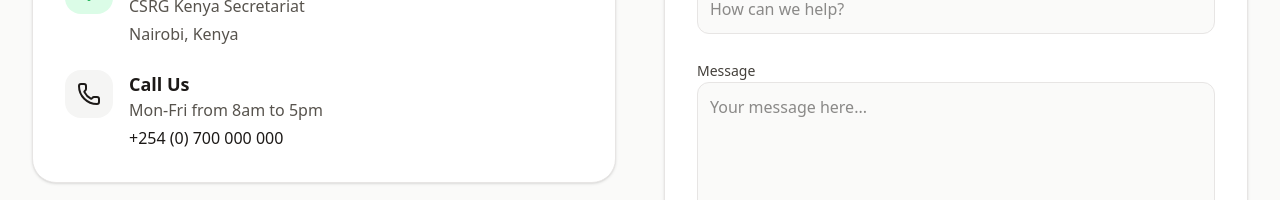
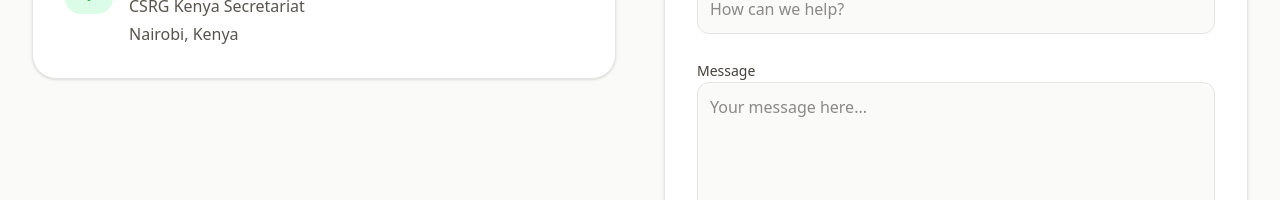
Before and after one commit to barackj370-pixel/csrgkenya, a React (Vite) app: page /contact in a window 1280 px wide. Shown: the part 540-740 px from the top of the page. Built offline with nearby package versions, Linux system fonts and the light colour scheme; no server answers.

Commit message:
Update ContactUs.tsx

```diff
--- a/src/pages/ContactUs.tsx
+++ b/src/pages/ContactUs.tsx
@@ -66,19 +66,6 @@ export default function ContactUs() {
                     <h3 className="text-lg font-bold text-stone-900">Visit Us</h3>
                     <p className="text-stone-600 mb-1">CSRG Kenya Secretariat</p>
                     <p className="text-stone-600">Nairobi, Kenya</p>
-                  </div>
-                </div>
-
-                <div className="flex items-start gap-4">
-                  <div className="w-12 h-12 bg-stone-100 text-stone-900 rounded-2xl flex items-center justify-center flex-shrink-0">
-                    <Phone className="w-6 h-6" />
-                  </div>
-                  <div>
-                    <h3 className="text-lg font-bold text-stone-900">Call Us</h3>
-                    <p className="text-stone-600 mb-1">Mon-Fri from 8am to 5pm</p>
-                    <a href="tel:+254700000000" className="text-stone-900 font-medium hover:underline">
-                      +254 (0) 700 000 000
-                    </a>
                   </div>
                 </div>
               </div>
```
